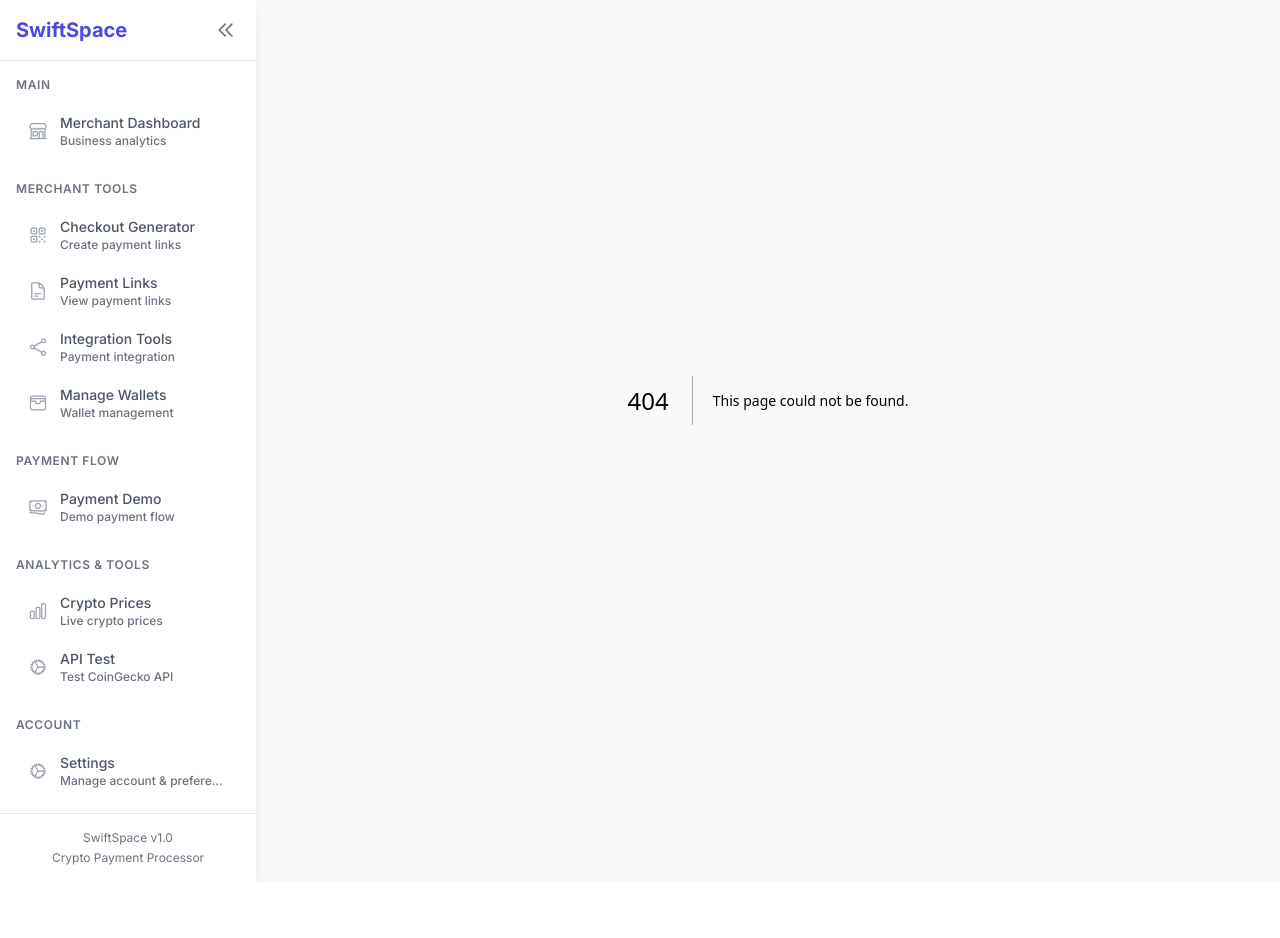
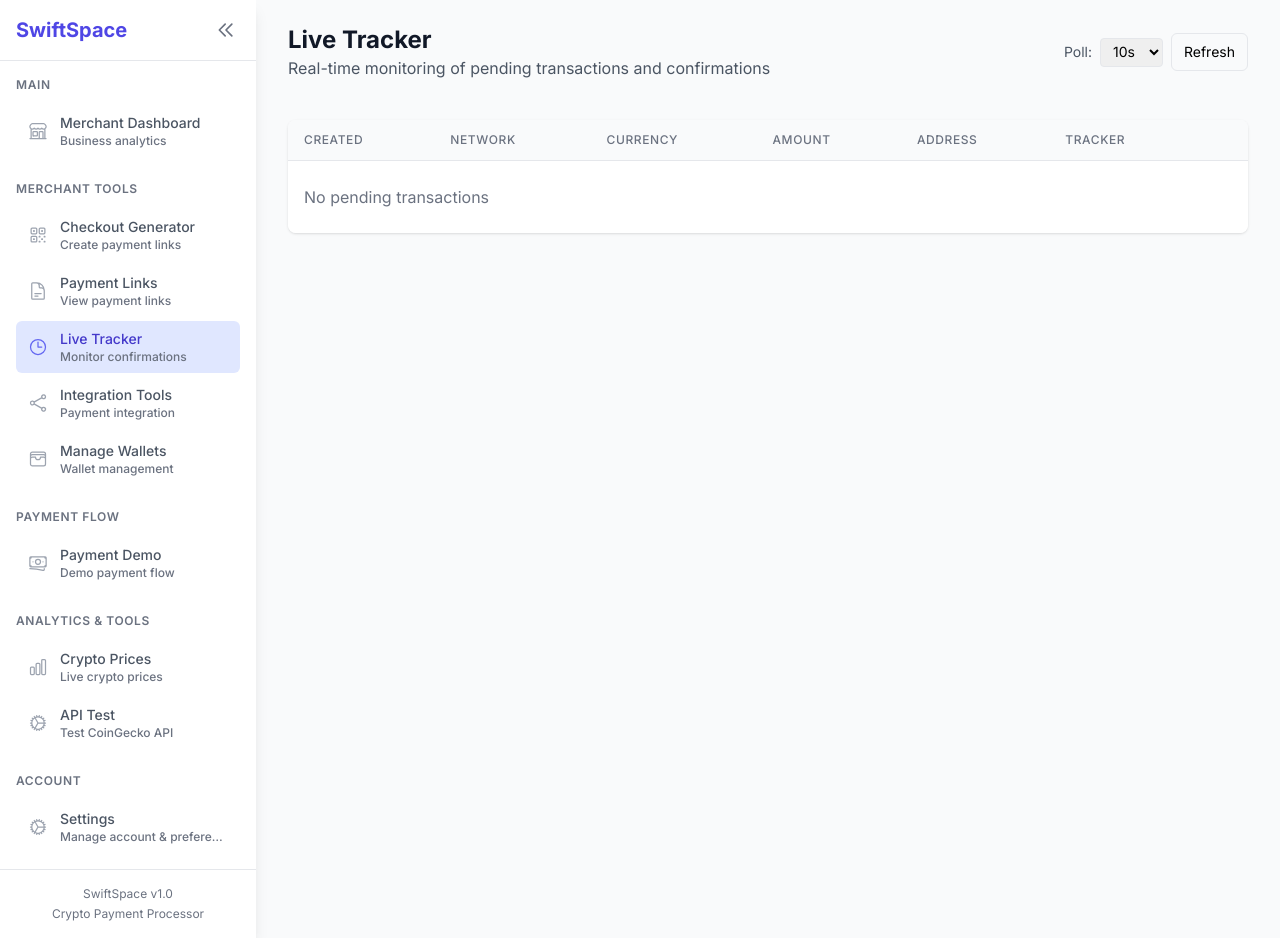
Before and after one commit to jakefrompopeyes/swiftpay, a Next.js app in the folder client/: page /live-tracker in a window 1280 px wide. Before the commit this address had no page. Before the commit the page ends 882 px from the top, so only its background shows below. Built offline with nearby package versions, Linux system fonts and the light colour scheme.

Commit message:
Live Tracker: page + pending API + nav entry; local build passes

```diff
--- a/client/src/components/LeftNavigation.tsx
+++ b/client/src/components/LeftNavigation.tsx
@@ -70,6 +70,13 @@ export default function LeftNavigation() {
           href: '/merchant-links',
           icon: DocumentTextIcon,
           description: 'View payment links'
+        },
+        {
+          id: 'live-tracker',
+          name: 'Live Tracker',
+          href: '/live-tracker',
+          icon: ClockIcon,
+          description: 'Monitor confirmations'
         },
         {
           id: 'merchant-tools',
--- /dev/null
+++ b/client/src/pages/api/payment-requests/pending.ts
@@ -0,0 +1,29 @@
+import { NextApiResponse } from 'next'
+import { supabaseAdmin } from '../../../lib/supabase-server'
+import { authenticateToken, AuthRequest } from '../../../lib/auth-middleware'
+
+export default function handler(req: AuthRequest, res: NextApiResponse) {
+  if (req.method !== 'GET') {
+    return res.status(405).json({ success: false, error: 'Method not allowed' })
+  }
+
+  return authenticateToken(req, res, async () => {
+    try {
+      if (!supabaseAdmin) {
+        return res.status(500).json({ success: false, error: 'Database not configured' })
+      }
+      const userId = req.user!.id
+      const { data, error } = await supabaseAdmin
+        .from('payment_requests')
+        .select('id, amount, currency, network, to_address, status, created_at')
+        .eq('user_id', userId)
+        .filter('status', 'ilike', 'pending')
+        .order('created_at', { ascending: false })
+        .limit(100)
+      if (error) return res.status(500).json({ success: false, error: error.message })
+      return res.json({ success: true, data })
+    } catch (e) {
+      return res.status(500).json({ success: false, error: 'Internal server error' })
+    }
+  })
+}
--- /dev/null
+++ b/client/src/pages/live-tracker.tsx
@@ -0,0 +1,160 @@
+import { useCallback, useEffect, useMemo, useRef, useState } from 'react'
+import Head from 'next/head'
+
+type Pending = {
+  id: string
+  amount: number
+  currency: string
+  network: string
+  to_address: string
+  created_at: string
+}
+
+type RowState = {
+  status: 'pending' | 'checking' | 'confirmed' | 'failed' | 'expired'
+  confirmations?: number
+  lastCheckedAt?: number
+  txHash?: string | null
+  error?: string | null
+}
+
+export default function LiveTracker() {
+  const [items, setItems] = useState<Pending[]>([])
+  const [rows, setRows] = useState<Record<string, RowState>>({})
+  const [loading, setLoading] = useState(true)
+  const [pollMs, setPollMs] = useState(10000)
+
+  const loadPendings = useCallback(async () => {
+    try {
+      const token = typeof window !== 'undefined' ? localStorage.getItem('swiftpay_token') : null
+      if (!token) return
+      const r = await fetch('/api/payment-requests/pending', { headers: { Authorization: `Bearer ${token}` }, cache: 'no-store' })
+      const j = await r.json()
+      if (j?.success) setItems(j.data || [])
+    } finally {
+      setLoading(false)
+    }
+  }, [])
+
+  const checkOne = useCallback(async (p: Pending) => {
+    setRows((prev) => ({ ...prev, [p.id]: { ...(prev[p.id] || { status: 'pending' }), status: 'checking', lastCheckedAt: Date.now() } }))
+    try {
+      const r = await fetch('/api/payment-requests/' + encodeURIComponent(p.id) + '/check-chain', { method: 'POST', headers: { 'Content-Type': 'application/json' }, body: JSON.stringify({ paymentId: p.id }) })
+      const j = await r.json().catch(() => null)
+      if (!j?.success) {
+        setRows((prev) => ({ ...prev, [p.id]: { ...(prev[p.id] || { status: 'pending' }), status: 'pending', error: j?.error || 'check failed', lastCheckedAt: Date.now() } }))
+        return
+      }
+      // j.data may contain status; our backend flips to completed internally when tx found
+      setRows((prev) => ({ ...prev, [p.id]: { ...(prev[p.id] || {}), status: j?.data?.status || 'pending', lastCheckedAt: Date.now(), txHash: j?.data?.txHash || null } }))
+    } catch (e: any) {
+      setRows((prev) => ({ ...prev, [p.id]: { ...(prev[p.id] || { status: 'pending' }), status: 'pending', error: e?.message || 'error', lastCheckedAt: Date.now() } }))
+    }
+  }, [])
+
+  useEffect(() => {
+    loadPendings()
+    const id = setInterval(loadPendings, pollMs)
+    return () => clearInterval(id)
+  }, [loadPendings, pollMs])
+
+  useEffect(() => {
+    // whenever items refresh, kick off checks for each
+    if (!items || items.length === 0) return
+    items.forEach((p) => { void checkOne(p) })
+  }, [items, checkOne])
+
+  const networks = useMemo(() => {
+    const map: Record<string, number> = {}
+    for (const i of items) map[i.network || 'unknown'] = (map[i.network || 'unknown'] || 0) + 1
+    return map
+  }, [items])
+
+  return (
+    <>
+      <Head>
+        <title>Live Tracker - SwiftPay</title>
+      </Head>
+      <div className="px-4 sm:px-6 lg:px-8 py-6">
+        <div className="flex items-center justify-between mb-4">
+          <div>
+            <h1 className="text-2xl font-bold text-gray-900">Live Tracker</h1>
+            <p className="text-gray-600">Real-time monitoring of pending transactions and confirmations</p>
+          </div>
+          <div className="space-x-2">
+            <label className="text-sm text-gray-600">Poll:</label>
+            <select value={pollMs} onChange={(e)=>setPollMs(parseInt(e.target.value,10))} className="px-2 py-1 border rounded text-sm">
+              <option value={5000}>5s</option>
+              <option value={10000}>10s</option>
+              <option value={15000}>15s</option>
+              <option value={30000}>30s</option>
+            </select>
+            <button onClick={loadPendings} className="px-3 py-2 border rounded-md text-sm">Refresh</button>
+          </div>
+        </div>
+
+        <div className="grid grid-cols-1 md:grid-cols-3 gap-4 mb-6">
+          {Object.entries(networks).map(([net, cnt]) => (
+            <div key={net} className="bg-white shadow rounded-lg p-4">
+              <div className="text-xs text-gray-500">{net}</div>
+              <div className="text-2xl font-semibold">{cnt}</div>
+              <div className="text-xs text-gray-400">pending</div>
+            </div>
+          ))}
+        </div>
+
+        <div className="bg-white shadow rounded-lg overflow-hidden">
+          <table className="min-w-full divide-y divide-gray-200">
+            <thead className="bg-gray-50">
+              <tr>
+                <th className="px-4 py-3 text-left text-xs font-medium text-gray-500 uppercase tracking-wider">Created</th>
+                <th className="px-4 py-3 text-left text-xs font-medium text-gray-500 uppercase tracking-wider">Network</th>
+                <th className="px-4 py-3 text-left text-xs font-medium text-gray-500 uppercase tracking-wider">Currency</th>
+                <th className="px-4 py-3 text-left text-xs font-medium text-gray-500 uppercase tracking-wider">Amount</th>
+                <th className="px-4 py-3 text-left text-xs font-medium text-gray-500 uppercase tracking-wider">Address</th>
+                <th className="px-4 py-3 text-left text-xs font-medium text-gray-500 uppercase tracking-wider">Tracker</th>
+                <th className="px-4 py-3"/>
+              </tr>
+            </thead>
+            <tbody className="bg-white divide-y divide-gray-200">
+              {loading ? (
+                <tr><td className="px-4 py-6 text-gray-500" colSpan={7}>Loading…</td></tr>
+              ) : items.length === 0 ? (
+                <tr><td className="px-4 py-6 text-gray-500" colSpan={7}>No pending transactions</td></tr>
+              ) : items.map((p) => {
+                const s = rows[p.id] || { status: 'pending' }
+                return (
+                  <tr key={p.id}>
+                    <td className="px-4 py-3 text-sm text-gray-600">{new Date(p.created_at).toLocaleString()}</td>
+                    <td className="px-4 py-3 text-sm capitalize">{p.network || '-'}</td>
+                    <td className="px-4 py-3 text-sm">{p.currency}</td>
+                    <td className="px-4 py-3 text-sm font-medium">{p.amount}</td>
+                    <td className="px-4 py-3 text-xs font-mono">{p.to_address ? `${p.to_address.slice(0, 6)}…${p.to_address.slice(-4)}` : '-'}</td>
+                    <td className="px-4 py-3">
+                      <span className={`px-2 py-1 rounded text-xs ${
+                        s.status === 'confirmed' ? 'bg-green-100 text-green-700' :
+                        s.status === 'failed' || s.status === 'expired' ? 'bg-rose-100 text-rose-700' :
+                        s.status === 'checking' ? 'bg-blue-100 text-blue-700' : 'bg-yellow-100 text-yellow-700'
+                      }`}>
+                        {s.status}
+                      </span>
+                      {s.txHash ? (
+                        <div className="text-[11px] text-gray-500 mt-1">tx: {s.txHash.slice(0,8)}…{s.txHash.slice(-6)}</div>
+                      ) : null}
+                      {s.lastCheckedAt ? (
+                        <div className="text-[11px] text-gray-400">checked {new Date(s.lastCheckedAt).toLocaleTimeString()}</div>
+                      ) : null}
+                    </td>
+                    <td className="px-4 py-3 text-right">
+                      <button className="px-2 py-1 border rounded text-xs" onClick={()=>checkOne(p)}>Check now</button>
+                    </td>
+                  </tr>
+                )
+              })}
+            </tbody>
+          </table>
+        </div>
+      </div>
+    </>
+  )
+}
```
